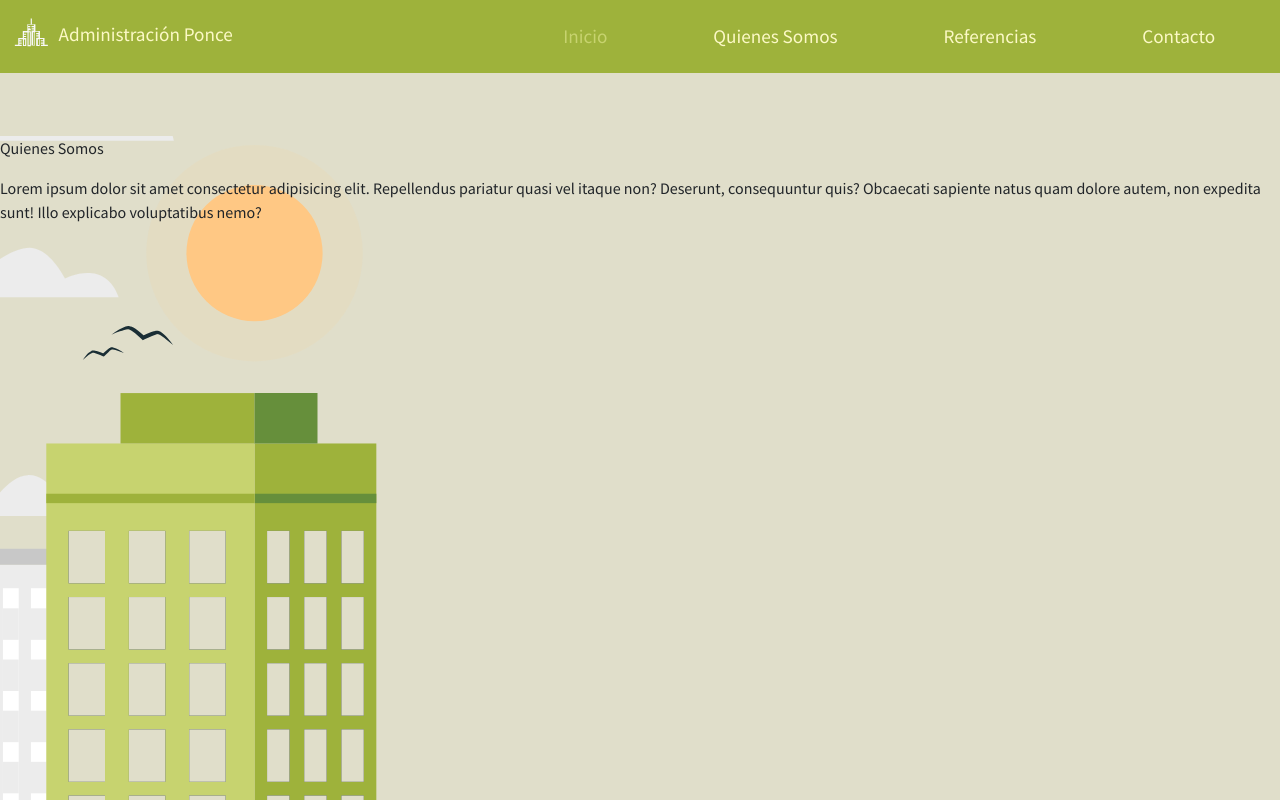
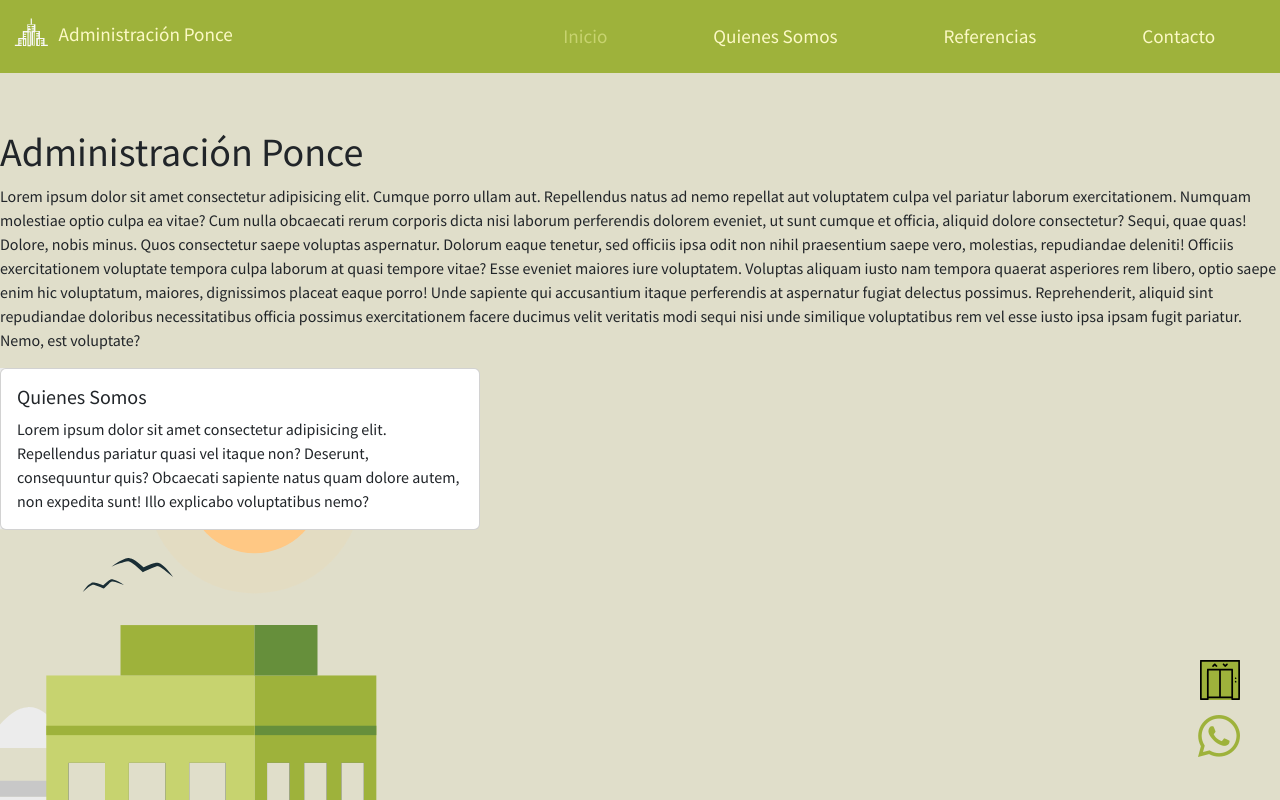
Before and after one commit to AlexisSzerman/AdministracionPonce, a website: page index.html in a window 1280 px wide. Shown: the top 800 px of the page. Drawn offline with nearby package versions, Linux system fonts and the light colour scheme.

Commit message:
admin ponce 13

```diff
--- a/index.html
+++ b/index.html
@@ -55,9 +55,14 @@
 
 
   <section id="inicio">
-    <!-- Quedo oculto por el margin de quienes, agregarle tambien margin al inicio, y fijarse el background de inicio -->
 
-    <h1>Administración Ponce</h1>
+    <h1 id="nombre" >Administración Ponce</h1>
+
+    <p>Lorem ipsum dolor sit amet consectetur adipisicing elit. Cumque porro ullam aut. Repellendus natus ad nemo repellat aut voluptatem culpa vel pariatur laborum exercitationem. Numquam molestiae optio culpa ea vitae?
+    Cum nulla obcaecati rerum corporis dicta nisi laborum perferendis dolorem eveniet, ut sunt cumque et officia, aliquid dolore consectetur? Sequi, quae quas! Dolore, nobis minus. Quos consectetur saepe voluptas aspernatur.
+    Dolorum eaque tenetur, sed officiis ipsa odit non nihil praesentium saepe vero, molestias, repudiandae deleniti! Officiis exercitationem voluptate tempora culpa laborum at quasi tempore vitae? Esse eveniet maiores iure voluptatem.
+    Voluptas aliquam iusto nam tempora quaerat asperiores rem libero, optio saepe enim hic voluptatum, maiores, dignissimos placeat eaque porro! Unde sapiente qui accusantium itaque perferendis at aspernatur fugiat delectus possimus.
+    Reprehenderit, aliquid sint repudiandae doloribus necessitatibus officia possimus exercitationem facere ducimus velit veritatis modi sequi nisi unde similique voluptatibus rem vel esse iusto ipsa ipsam fugit pariatur. Nemo, est voluptate?</p>
 
 
   </section>
@@ -65,25 +70,16 @@
   <section id="quienes">
 
 
+    <div> <!-- ver video de position para poder poner arriba de esta seccion. El tema es el fondo -->
 
-    <p>Quienes Somos</p>
-    <p>Lorem ipsum dolor sit amet consectetur adipisicing elit. Repellendus pariatur quasi vel itaque non? Deserunt,
-      consequuntur quis? Obcaecati sapiente natus quam dolore autem, non expedita sunt! Illo explicabo voluptatibus
-      nemo?</p>
+      <div class="card carda" style="width: 30rem;">
+        <div class="card-body">
+          <h5 class="card-title">Quienes Somos</h5>
+          <p class="card-text">Lorem ipsum dolor sit amet consectetur adipisicing elit. Repellendus pariatur quasi vel itaque non? Deserunt,
+            consequuntur quis? Obcaecati sapiente natus quam dolore autem, non expedita sunt! Illo explicabo voluptatibus
+            nemo?</p>
 
-    <!--Botones flotantes de wpp y uno de ascensor para subir-->
-
-    <div class="side-buttons">
-      <a href="#inicio">
-        <img src="images\elevator.svg" alt="ascensor para subir" id="elevator">
-      </a>
-
-      <a href="https://api.whatsapp.com/send?phone=1164724488&text=Hola, quiero más información" target="_blank">
-        <i class="fa-brands fa-whatsapp logo-wpp"></i>
-      </a>
-
-    </div>
-
+        </div>
 
   </section>
 
@@ -95,7 +91,18 @@
     <p>Contacto</p>
   </section>
 
+  <!--Botones flotantes de wpp y uno de ascensor para subir-->
 
+  <div class="side-buttons">
+    <a href="#inicio">
+      <img src="images\elevator.svg" alt="ascensor para subir" id="elevator">
+    </a>
+
+    <a href="https://api.whatsapp.com/send?phone=1164724488&text=Hola, quiero más información" target="_blank">
+      <i class="fa-brands fa-whatsapp logo-wpp"></i>
+    </a>
+
+  </div>
 
   <footer>
 
--- a/scss/base/_general.scss
+++ b/scss/base/_general.scss
@@ -6,7 +6,7 @@
     padding: 0;
     box-sizing: border-box;
     font-family: 'Source Sans Pro', sans-serif;
-    overflow: hidden;
+   overflow: hidden;
 
 
 }
--- /dev/null
+++ b/scss/components/_inicio.scss
@@ -0,0 +1,8 @@
+@import '../base/lists';
+
+
+#inicio {
+    #nombre {
+    margin-top: 8rem;
+   }
+}
--- a/scss/components/_quienes.scss
+++ b/scss/components/_quienes.scss
@@ -5,6 +5,9 @@
     height: 100vh;
     background-repeat: no-repeat;
     background-size: contain;
-    margin-top: 5rem;
 
+   /* .carda {
+
+
+    }*/
 }
--- a/scss/components/_side-buttons.scss
+++ b/scss/components/_side-buttons.scss
@@ -5,8 +5,8 @@
 .side-buttons {
     display: grid;
     grid-template-columns: 1fr;
-    margin-left: 80rem;
-    margin-top: 15rem;
+    margin-left: 50%;
+    margin-top: 15%;
     position: fixed;
     z-index: 1;
 
@@ -14,12 +14,20 @@
     #elevator {
         width: 2.5rem;
         background-color: nth($colors, 4);
-        margin-bottom: 0.5rem;
+        position: fixed;
+        bottom: 100px;
+        right: 40px;
+        z-index: 100;
     }
 
     .logo-wpp {
         color: nth($colors, 4);
         font-size: 3rem;
+        position: fixed;
+        bottom: 40px;
+        right: 40px;
+        z-index: 100;
+
     }
 
 
--- a/scss/style.scss
+++ b/scss/style.scss
@@ -3,4 +3,5 @@
 @use 'components/quienes';
 @use 'components/referencias';
 @use 'components/contacto';
-@use 'components/side-buttons'
+@use 'components/side-buttons';
+@use 'components/inicio';
```
Also changed, not shown: css/style.css, 1 other file.
